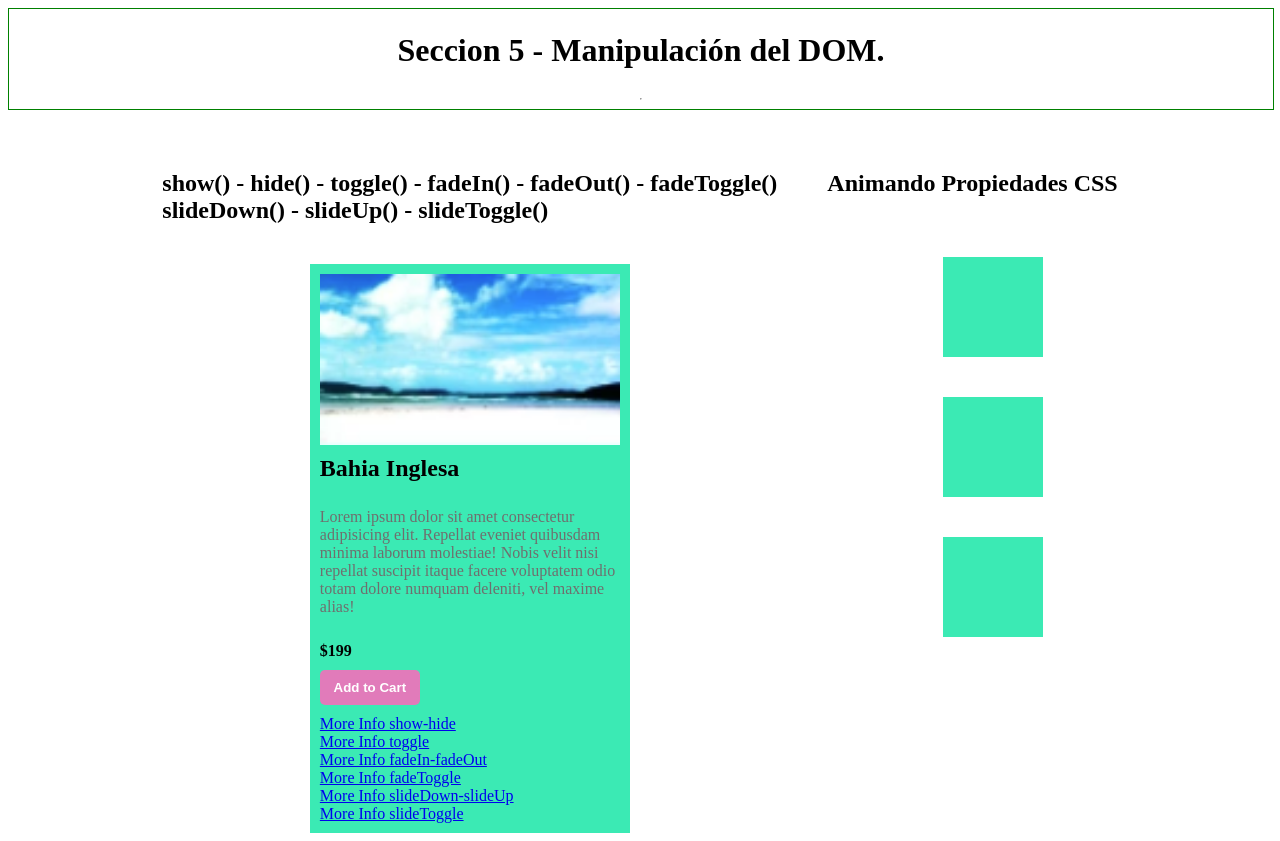
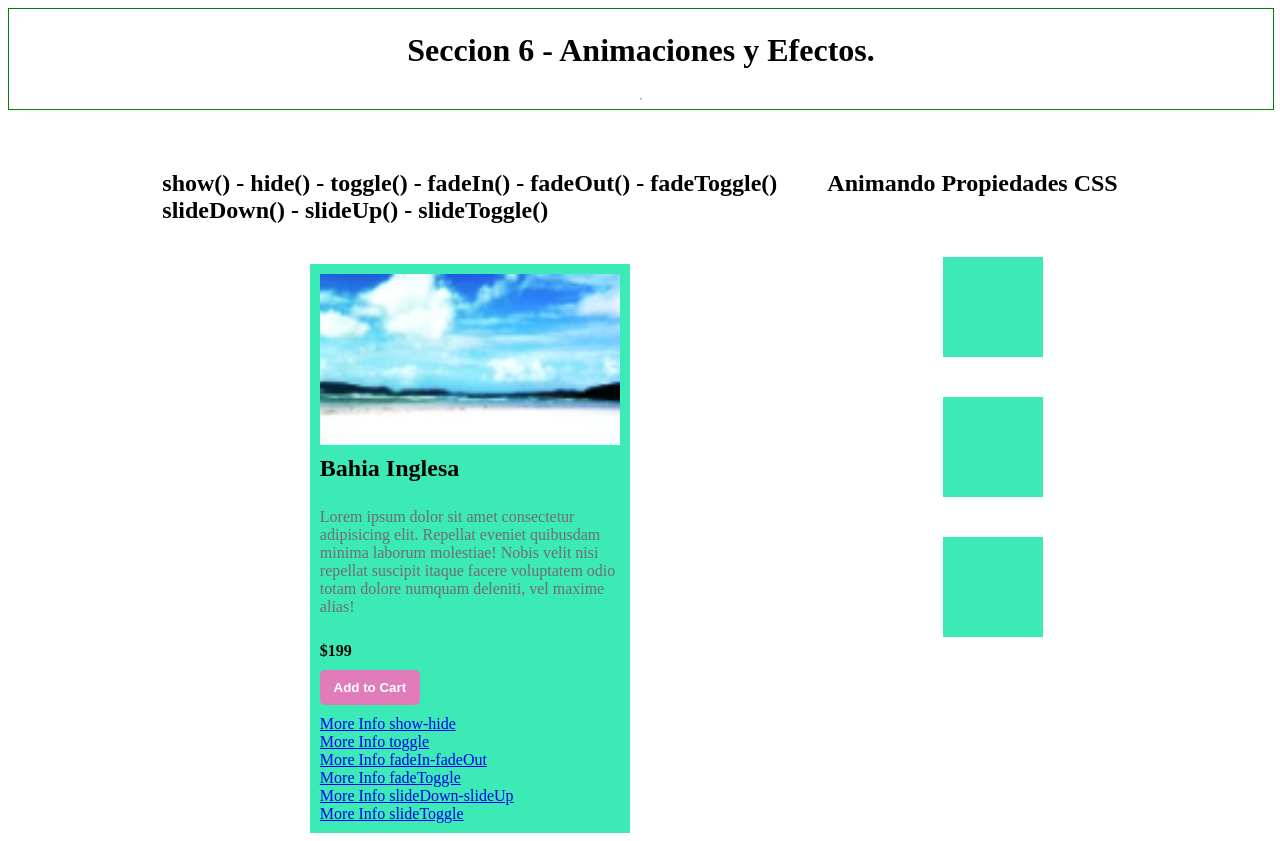
Before and after one commit to AntoniCut/UDEMY-ZenvaAcademy-Curso-jQuery-y-AJAX-desde-Cero, a plain HTML site: page seccion06-animaciones-efectos/index.html in a window 1280 px wide. Drawn offline with nearby package versions, Linux system fonts and the light colour scheme.

```diff
--- a/seccion06-animaciones-efectos/index.html
+++ b/seccion06-animaciones-efectos/index.html
@@ -8,7 +8,7 @@
 
 <head>
     <meta charset="utf-8">
-    <title> Seccion 5 - Manipulacion del DOM </title>
+    <title> Seccion 6 - Animaciones y Efectos </title>
 
     <!--  **********  Favicon  **********  -->
     <link rel="icon" href="img/jquery-icon.png">
@@ -141,7 +141,7 @@
     <!--  **********  Header o Cabecera  **********  -->
     <header class="header">
 
-        <h1> Seccion 5 - Manipulación del DOM. </h1>
+        <h1> Seccion 6 - Animaciones y Efectos. </h1>
         <hr>
 
     </header>
```
